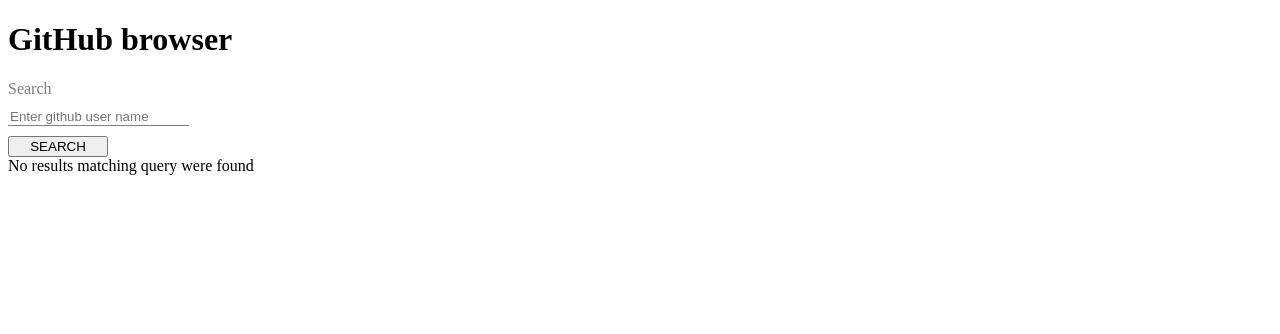
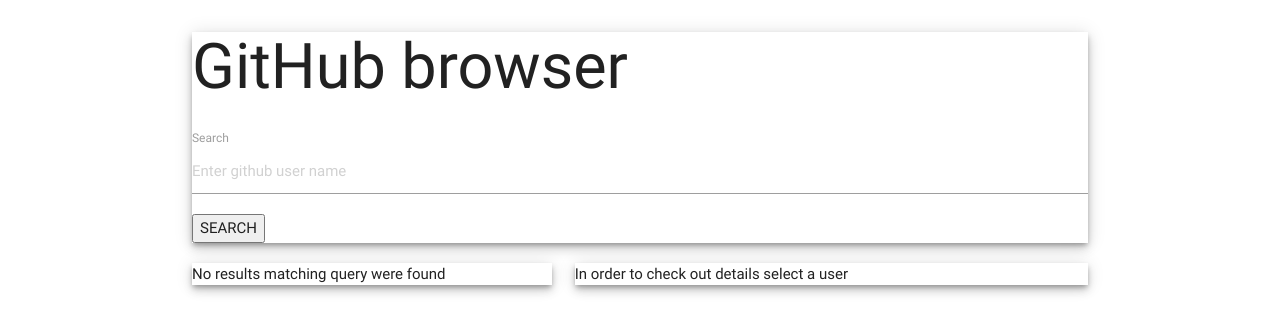
Before and after one commit to stushurik/gb, a React (Create React App) app: page / in a window 1280 px wide. Shown: the top 334 px of the page. Built offline with nearby package versions, Linux system fonts and the light colour scheme.

Commit message:
[refactor] clean up styles with materialize css

```diff
--- a/src/app.container.js
+++ b/src/app.container.js
@@ -3,7 +3,7 @@
 
 function mapStateToProps({ui}) {
   return {
-    showUserDetails: ui.isUserDetailsVisible
+    isUserDetailsVisible: ui.isUserDetailsVisible
   }
 
 }
--- a/src/app.css
+++ /dev/null
@@ -1,3 +0,0 @@
-.search-results-container {
-    display: flex;
-}
--- a/src/app.jsx
+++ b/src/app.jsx
@@ -1,25 +1,37 @@
 import React, { Component } from 'react';
 import Search from './search.container';
 import SearchResults from './search-results.container';
-import UserDetails from './user-details.container'
-import './app.css';
+import UserDetails from './user-details.container';
+import 'materialize-css/dist/css/materialize.css';
 
 class App extends Component {
   render() {
     return (
-      <div>
-        <header className="header">
+      <div className="container">
+        <div className="row">
+          <div className="col l12 m12">
+            <header className="z-depth-3">
               <h1>GitHub browser</h1>
               <Search/>
             </header>
-        <section className="search-results-container">
+          </div>
+        </div>
+        <div className="row">
+          <div className="col l5 m5">
+            <section className="z-depth-3">
               <SearchResults/>
+            </section>
+          </div>
+          <div className="col l7 m7">
+            <section className="z-depth-3">
               {
-            this.props.showUserDetails
+                this.props.isUserDetailsVisible
                   ? <UserDetails/>
-              : null
+                  : <aside>In order to check out details select a user</aside>
               }
             </section>
+          </div>
+        </div>
       </div>
     );
   }
--- a/src/loader.jsx
+++ b/src/loader.jsx
@@ -1,5 +1,11 @@
+import React from 'react';
+
 export default ({ready, children}) => (
   ready
     ? children
-    : 'loading'
+    : (
+      <div className="progress">
+        <div className="indeterminate"></div>
+      </div>
+    )
 )
--- a/src/search-results.css
+++ /dev/null
@@ -1,3 +0,0 @@
-.search-results {
-    flex: 1
-}
--- a/src/search-results.jsx
+++ b/src/search-results.jsx
@@ -1,10 +1,9 @@
 import React from 'react';
-import './search-results.css';
 
 export default ({users, onUserSelect}) => (
   users.length
     ? (
-      <table className="search-results">
+      <table>
         <thead>
           <tr>
             <th>Avatar</th>
@@ -23,5 +22,5 @@
         </tbody>
       </table>
     )
-    : <span className="search-results">No results matching query were found</span>
+    : <span>No results matching query were found</span>
 )
--- a/src/search.css
+++ /dev/null
@@ -1,27 +0,0 @@
-.search-box {
-    display: flex;
-    flex-direction: column;
-}
-
-.search-box__field {
-    flex: 1;
-    margin-bottom: 10px;
-}
-
-.search-box__label {
-    display: block;
-    color: grey;
-    margin-bottom: 10px;
-}
-
-.search-box__input {
-    display: block;
-    color: grey;
-    border: 0;
-    border-bottom: grey solid 1px;
-}
-
-.search-box__trigger {
-    flex: 1;
-    width: 100px;
-}
--- a/src/search.jsx
+++ b/src/search.jsx
@@ -1,5 +1,4 @@
 import React, { Component } from 'react'
-import './search.css';
 
 class Search extends Component {
 
@@ -16,15 +15,13 @@
 
   render() {
     return (
-      <div className="search-box">
-        <div className="search-box__field">
-          <label className="search-box__label">
-            Search
-          </label>
-          <input className="search-box__input" type="text" placeholder="Enter github user name" value={this.state.query} onChange={this.handleQueryChange}/>
-        </div>
-        <button className="search-box__trigger" onClick={this.handleQuerySubmit}>SEARCH</button>
-      </div>
+      <React.Fragment>
+        <label>
+          Search
+        </label>
+        <input type="text" placeholder="Enter github user name" value={this.state.query} onChange={this.handleQueryChange}/>
+        <button onClick={this.handleQuerySubmit}>SEARCH</button>
+      </React.Fragment>
     )
   }
 
--- a/src/user-details.css
+++ /dev/null
@@ -1,3 +0,0 @@
-.user-details {
-    flex: 1
-}
--- a/src/user-details.jsx
+++ b/src/user-details.jsx
@@ -1,10 +1,9 @@
 import React from 'react';
 import UserDetailsLoader from './user-details-loader.container'
-import './user-details.css'
 
 export default ({user, repos}) => (
   <UserDetailsLoader>
-    <aside className="user-details">
+    <aside>
       <header>
         <img src={user.avatar_url} alt="avatar"/>
         <h2>{user.name}</h2>
```
Also changed, not shown: package.json (+4 -3 lines), 1 other file (tests, documents, lock files or other folders). Lines whose indentation alone changed are shown as unchanged.
